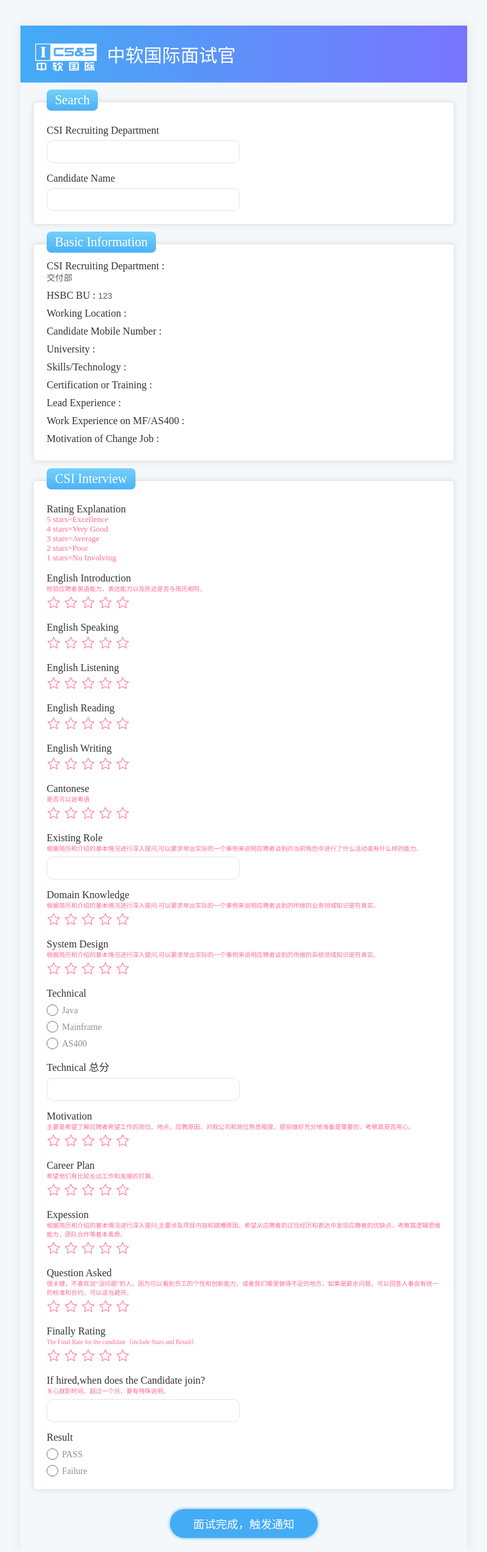
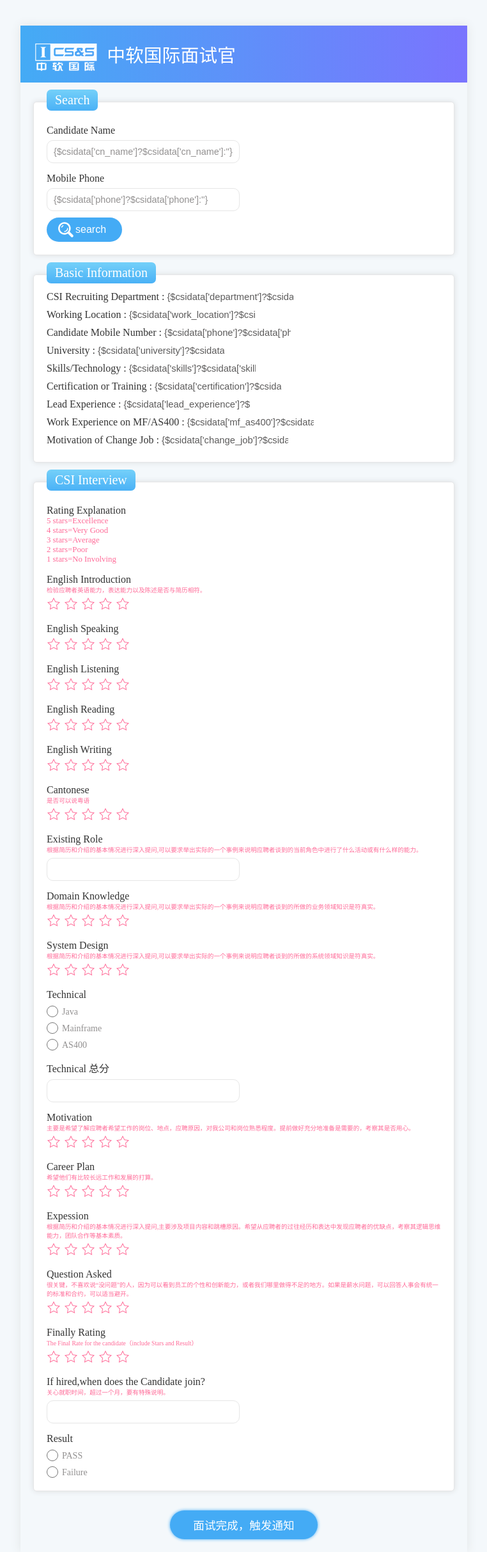
Before and after one commit to chinasofti-project/csii, a PHP site: page /application/index/view/Basic/cs_interviewer.html in a window 1280 px wide. Shown: the whole page at 64% size, without its empty margins (283-1045 px from the left). Run offline with PHP 8.4, Linux system fonts and the light colour scheme; some libraries are stand-ins or nearby versions.

Commit message:
vivian submit

```diff
--- a/www/tp5/application/index/view/Basic/cs_interviewer.html
+++ b/www/tp5/application/index/view/Basic/cs_interviewer.html
@@ -17,61 +17,65 @@
         <p class="page-title">中软国际面试官</p>
     </header>
     <section>
+        <form action="csiSearch" method="get">
         <div class="main-box">
             <p class="content-title">Search</p>
             <div class="input-box">
-                <label class="input-label">CSI Recruiting Department</label>
-                <input class="input-content" type="text">
+                <label class="input-label">Candidate Name</label>
+                <input class="input-content" name="candidate_name" type="text" value="{$csidata['cn_name']?$csidata['cn_name']:''}">
             </div>
             <div class="input-box">
-                <label class="input-label">Candidate Name</label>
-                <input class="input-content" type="text">
+                <label class="input-label">Mobile Phone</label>
+                <input class="input-content" name="mobile_phone" type="text" value="{$csidata['phone']?$csidata['phone']:''}">
+            </div>
+            <div class="ser-box">
+                <b></b>
+                <button class="search-btn">search</button>
             </div>
         </div>
+
         <div class="main-box">
             <p class="content-title">Basic Information</p>
             <div class="basic-input-box">
                 <label>CSI Recruiting Department :</label>
-                <div><input class="hide-input" readonly type="text" value="交付部"></div>
-            </div>
-            <div class="basic-input-box">
-                <label>HSBC BU :</label>
-                <input class="hide-input" readonly type="text" value="123">
+                <input class="hide-input" readonly type="text" value="{$csidata['department']?$csidata['department']:''}">
             </div>
             <div class="basic-input-box">
                 <label>Working Location :</label>
-                <input class="hide-input" readonly type="text">
+                <input class="hide-input" readonly type="text" value="{$csidata['work_location']?$csidata['work_location']:''}">
             </div>
             <div class="basic-input-box">
                 <label>Candidate Mobile Number :</label>
-                <input class="hide-input" readonly type="text">
+                <input class="hide-input" readonly type="text" value="{$csidata['phone']?$csidata['phone']:''}">
             </div>
             <div class="basic-input-box">
                 <label>University :</label>
-                <input class="hide-input" readonly type="text">
+                <input class="hide-input" readonly type="text" value="{$csidata['university']?$csidata['university']:''}">
             </div>
             <div class="basic-input-box">
                 <label>Skills/Technology :</label>
-                <input class="hide-input" readonly type="text">
+                <input class="hide-input" readonly type="text" value="{$csidata['skills']?$csidata['skills']:''}">
             </div>
             <div class="basic-input-box">
                 <label>Certification or Training :</label>
-                <input class="hide-input" readonly type="text">
+                <input class="hide-input" readonly type="text" value="{$csidata['certification']?$csidata['certification']:''}">
             </div>
             <div class="basic-input-box">
                 <label>Lead Experience :</label>
-                <input class="hide-input" readonly type="text">
+                <input class="hide-input" readonly type="text" value="{$csidata['lead_experience']?$csidata['lead_experience']:''}">
             </div>
             <div class="basic-input-box">
                 <label>Work Experience on MF/AS400 :</label>
-                <input class="hide-input" readonly type="text">
+                <input class="hide-input" readonly type="text" value="{$csidata['mf_as400']?$csidata['mf_as400']:''}">
             </div>
             <div class="basic-input-box">
                 <label>Motivation of Change Job :</label>
-                <input class="hide-input" readonly type="text">
+                <input class="hide-input" readonly type="text" value="{$csidata['change_job']?$csidata['change_job']:''}">
             </div>
         </div>
+        </form>
         <!--反馈-->
+        <form action="csiInsert" method="post">
         <div class="main-box">
             <p class="content-title">CSI Interview</p>
             <div class="input-box star-ex">
@@ -92,7 +96,7 @@
                     <i class="star-icon"></i>
                     <i class="star-icon"></i>
                     <i class="star-icon"></i>
-                    <input class="input-content" type="hidden">
+                    <input class="input-content" type="hidden" name="introduction">
                 </div>
             </div>
             <div class="input-box">
@@ -104,7 +108,7 @@
                     <i class="star-icon"></i>
                     <i class="star-icon"></i>
                     <i class="star-icon"></i>
-                    <input class="input-content" type="hidden">
+                    <input class="input-content" type="hidden" name="speaking">
                 </div>
             </div>
             <div class="input-box">
@@ -116,7 +120,7 @@
                     <i class="star-icon"></i>
                     <i class="star-icon"></i>
                     <i class="star-icon"></i>
-                    <input class="input-content" type="hidden">
+                    <input class="input-content" type="hidden" name="listening">
                 </div>
             </div>
             <div class="input-box">
@@ -128,7 +132,7 @@
                     <i class="star-icon"></i>
                     <i class="star-icon"></i>
                     <i class="star-icon"></i>
-                    <input class="input-content" type="hidden">
+                    <input class="input-content" type="hidden" name="reading">
                 </div>
             </div>
             <div class="input-box">
@@ -140,7 +144,7 @@
                     <i class="star-icon"></i>
                     <i class="star-icon"></i>
                     <i class="star-icon"></i>
-                    <input class="input-content" type="hidden">
+                    <input class="input-content" type="hidden" name="writing">
                 </div>
             </div>
             <div class="input-box">
@@ -153,13 +157,13 @@
                     <i class="star-icon"></i>
                     <i class="star-icon"></i>
                     <i class="star-icon"></i>
-                    <input class="input-content" type="hidden">
+                    <input class="input-content" type="hidden" name="cantonese">
                 </div>
             </div>
             <div class="input-box">
                 <label class="input-label">Existing Role</label>
                 <p class="input-tips">根据简历和介绍的基本情况进行深入提问,可以要求举出实际的一个事例来说明应聘者谈到的当前角色中进行了什么活动或有什么样的能力。</p>
-                <input class="input-content" type="text">
+                <input class="input-content" type="text" name="exist_role">
             </div>
             <div class="input-box">
                 <label class="input-label">Domain Knowledge</label>
@@ -171,7 +175,7 @@
                     <i class="star-icon"></i>
                     <i class="star-icon"></i>
                     <i class="star-icon"></i>
-                    <input class="input-content" type="hidden">
+                    <input class="input-content" type="hidden" name="domain_knowledge">
                 </div>
             </div>
             <div class="input-box">
@@ -184,24 +188,24 @@
                     <i class="star-icon"></i>
                     <i class="star-icon"></i>
                     <i class="star-icon"></i>
-                    <input class="input-content" type="hidden">
+                    <input class="input-content" type="hidden" name="system_design">
                 </div>
             </div>
             <div class="input-box">
                 <label class="input-label">Technical</label>
                 <div class="radio-box">
-                    <input type="radio" value="Java" class="radio-input" name="gender">Java
+                    <input type="radio" value="Java" class="radio-input" name="technical">Java
                 </div>
                 <div class="radio-box">
-                    <input type="radio" value="Mainframe" class="radio-input" name="gender">Mainframe
+                    <input type="radio" value="Mainframe" class="radio-input" name="technical">Mainframe
                 </div>
                 <div class="radio-box">
-                    <input type="radio" value="AS400" class="radio-input" name="gender">AS400
+                    <input type="radio" value="AS400" class="radio-input" name="technical">AS400
                 </div>
             </div>
             <div class="input-box">
                 <label class="input-label">Technical 总分</label>
-                <input class="input-content" type="text">
+                <input class="input-content" type="text" name="technical_score">
             </div>
             <div class="input-box">
                 <label class="input-label">Motivation</label>
@@ -213,7 +217,7 @@
                     <i class="star-icon"></i>
                     <i class="star-icon"></i>
                     <i class="star-icon"></i>
-                    <input class="input-content" type="hidden">
+                    <input class="input-content" type="hidden" name="motivation">
                 </div>
             </div>
             <div class="input-box">
@@ -226,7 +230,7 @@
                     <i class="star-icon"></i>
                     <i class="star-icon"></i>
                     <i class="star-icon"></i>
-                    <input class="input-content" type="hidden">
+                    <input class="input-content" type="hidden" name="career_plan">
                 </div>
             </div>
             <div class="input-box">
@@ -239,7 +243,7 @@
                     <i class="star-icon"></i>
                     <i class="star-icon"></i>
                     <i class="star-icon"></i>
-                    <input class="input-content" type="hidden">
+                    <input class="input-content" type="hidden" name="expession">
                 </div>
             </div>
             <div class="input-box">
@@ -252,7 +256,7 @@
                     <i class="star-icon"></i>
                     <i class="star-icon"></i>
                     <i class="star-icon"></i>
-                    <input class="input-content" type="hidden">
+                    <input class="input-content" type="hidden" name="question_asked">
                 </div>
             </div>
             <div class="input-box">
@@ -265,27 +269,28 @@
                     <i class="star-icon"></i>
                     <i class="star-icon"></i>
                     <i class="star-icon"></i>
-                    <input class="input-content" type="hidden">
+                    <input class="input-content" type="hidden" name="finally_rating">
                 </div>
             </div>
             <div class="input-box">
                 <label class="input-label">If hired,when does the Candidate join?</label>
                 <p class="input-tips">关心就职时间，超过一个月，要有特殊说明。</p>
-                <input class="input-content" type="text" id="joinDate">
+                <input class="input-content" type="text" id="joinDate" name="work_date">
             </div>
             <div class="input-box">
                 <label class="input-label">Result</label>
                 <div class="radio-box">
-                    <input type="radio" value="PASS" class="radio-input" name="gender">PASS
+                    <input type="radio" value="2" class="radio-input" name="result">PASS
                 </div>
                 <div class="radio-box">
-                    <input type="radio" value="Failure" class="radio-input" name="gender">Failure
+                    <input type="radio" value="3" class="radio-input" name="result">Failure
                 </div>
             </div>
         </div>
         <div class="submit-box">
             <button type="submit" class="submit-button">面试完成，触发通知</button>
         </div>
+        </form>
     </section>
 </div>
 <script src="../../index/js/jquery.min.js"></script>
--- a/www/tp5/public/index/css/cs_interviewer.css
+++ b/www/tp5/public/index/css/cs_interviewer.css
@@ -69,6 +69,31 @@ section{
     color:#fff;
     font-size:20px;
 }
+.ser-box{
+    position: relative;
+    margin-top:10px;
+}
+.ser-box b{
+    position: absolute;
+    left: 14px;
+    top: 3px;
+    background: url(../images/search.png) no-repeat;
+    display: inline-block;
+    width: 28px;
+    height: 28px;
+}
+.search-btn{
+    padding: 10px 25px 10px 45px;
+    background-color: #44abf5;
+    border-radius: 20px;
+    -moz-border-radius: 20px;
+    -webkit-border-radius: 20px;
+    color: #fff;
+    cursor: pointer;
+    border: none;
+    font-size: 1rem;
+    outline: none;
+}
 .input-box{
     margin-top:15px;
 }
@@ -105,6 +130,7 @@ section{
     outline: none;
     cursor: default;
     color: #5C5B5B;
+    font-size: 0.92rem;
 }
 .input-box.star-ex p{
     color:#ff6b98;
```
Also changed, not shown: www/tp5/application/common/model/Csiifb.php (added, +9 -0 lines), www/tp5/application/common/model/Custfb.php (added, +8 -0 lines), www/tp5/application/index/controller/BasicController.php (+133 -5 lines), www/tp5/application/index/view/Basic/index.html (+4 -12 lines), www/tp5/application/index/view/Basic/main.html (+6 -5 lines), www/tp5/public/index/css/login.css (+12 -4 lines), www/tp5/public/index/css/main.css (+21 -10 lines), www/tp5/public/index/js/detail.js (added, +9 -0 lines), www/tp5/public/index/images/search.png (added).
